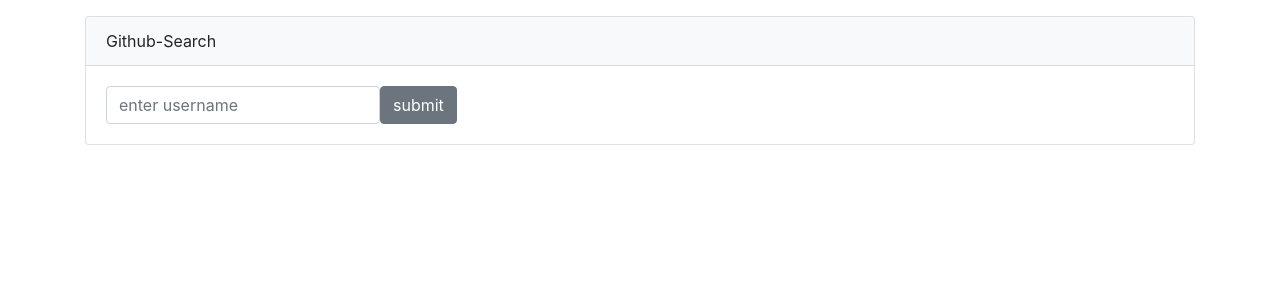
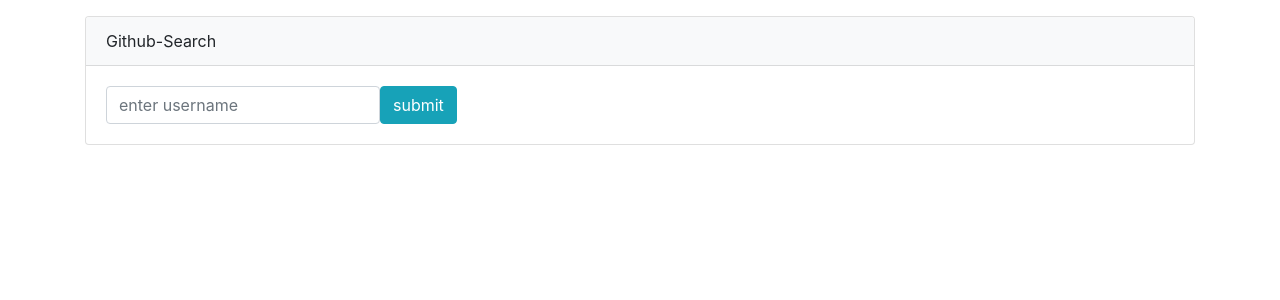
Before and after one commit to Breens-Mbaka/Github-API-App, an Angular app: page / in a window 1280 px wide. Shown: the top 300 px of the page. Built offline with nearby package versions, Linux system fonts and the light colour scheme.

Commit message:
Add two way data binding of user search

```diff
--- a/src/app/github-display/github-display.component.html
+++ b/src/app/github-display/github-display.component.html
@@ -8,10 +8,10 @@
                 <div class="card-body">
                     <form class="form-inline">
                         <div class="form-group">
-                            <input type="search" class="form-control" placeholder="enter username">
+                            <input name="user" ([ngModel])="userQuery" type="search" class="form-control" placeholder="enter username">
                         </div>
                         <div>
-                            <input type="submit" value="submit" class="btn btn-secondary">
+                            <input type="submit" value="submit" class="btn btn-info">
                         </div>
                     </form>
                 </div>
--- a/src/app/github-display/github-display.component.ts
+++ b/src/app/github-display/github-display.component.ts
@@ -7,8 +7,7 @@ import { Component, OnInit } from '@angular/core';
 })
 export class GithubDisplayComponent implements OnInit {
 
-
-
+  public userQuery!:string;
 
   constructor() {}
 
```
